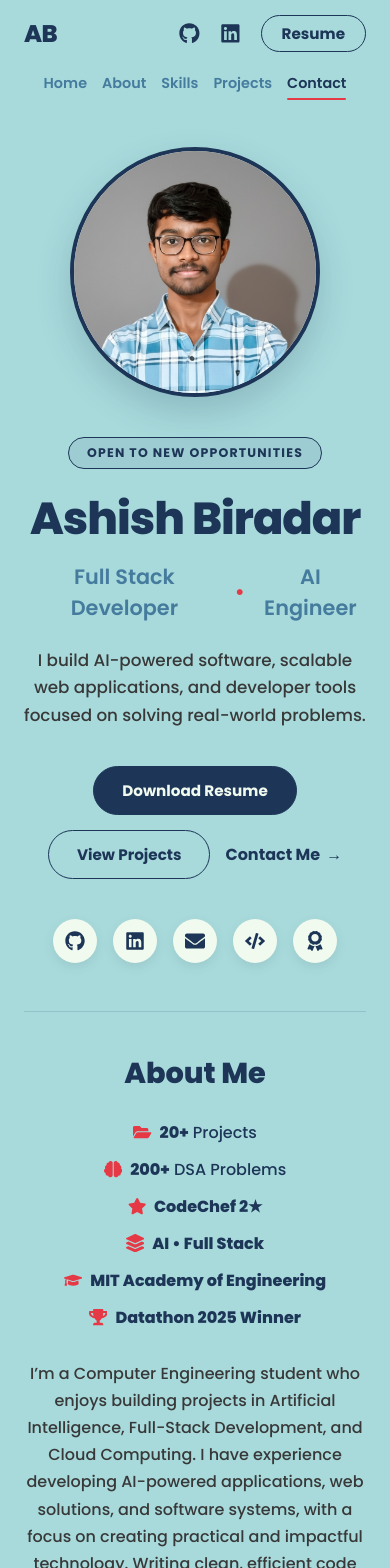
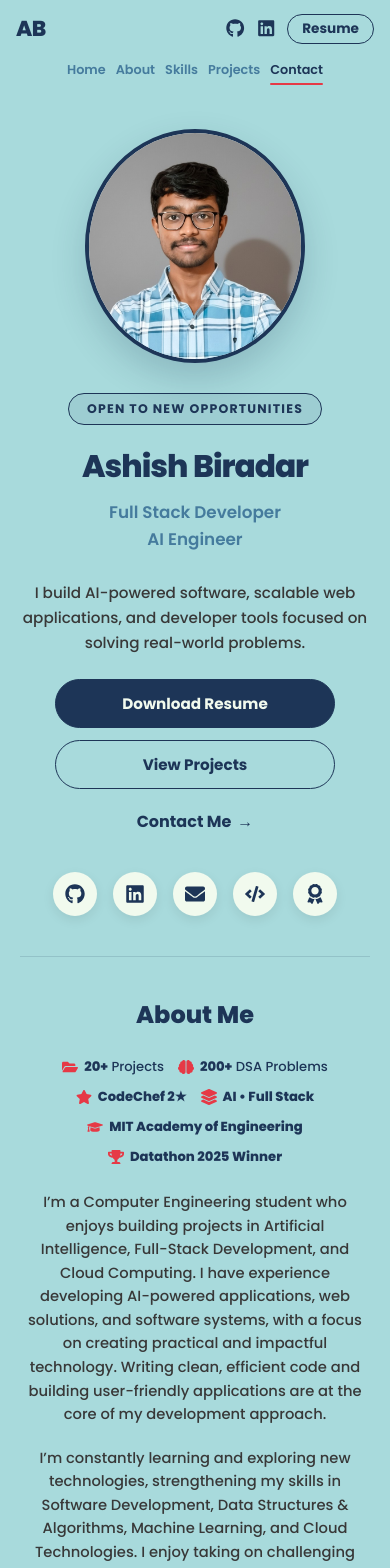
Before and after one commit to Aashu-1911/Ashish-Portfolio, a React (Vite) app in the folder frontend/: page / in a window 390 px wide. Shown: the top 1568 px of the page. Built offline with nearby package versions, Linux system fonts and the light colour scheme; no server answers.

Commit message:
made website mobile responsive

```diff
--- a/frontend/src/components/About/About.css
+++ b/frontend/src/components/About/About.css
@@ -65,13 +65,20 @@
   font-weight: 600;
   color: #457B9D;
   margin-bottom: 24px;
-  display: flex;
-  align-items: center;
+  line-height: 1.4;
+  text-align: left;
+}
+
+.subtitle-segment {
+  display: inline-block;
+  white-space: nowrap;
 }
 
 .subtitle-dot {
   color: #E63946;
   margin: 0 10px;
+  display: inline-block;
+  vertical-align: middle;
 }
 
 /* Tagline */
@@ -298,9 +305,16 @@
 @media (max-width: 768px) {
   .about-stats-text-row {
     display: flex;
-    flex-direction: column;
-    gap: 12px;
-    margin-bottom: 30px;
+    flex-direction: row;
+    flex-wrap: wrap;
+    justify-content: center;
+    gap: 10px 14px;
+    margin-bottom: 24px;
+    padding: 0 10px;
+  }
+
+  .stat-text-item {
+    font-size: 0.9rem;
   }
 
   .stat-separator {
@@ -308,13 +322,13 @@
   }
 
   .about-section {
-    padding: 2rem 1.5rem;
+    padding: 2rem 1.25rem;
   }
 
   .hero-container {
     flex-direction: column-reverse;
-    gap: 40px;
-    margin-bottom: 3rem;
+    gap: 30px;
+    margin-bottom: 2.5rem;
   }
 
   .hero-content {
@@ -323,25 +337,49 @@
   }
 
   .hero-name {
-    font-size: 2.8rem;
+    font-size: 2.4rem;
   }
 
   .hero-subtitle {
-    font-size: 1.3rem;
+    font-size: 1.2rem;
+    text-align: center;
+    width: 100%;
+  }
+
+  .hero-subtitle .subtitle-dot {
+    display: none;
+  }
+
+  .hero-subtitle .subtitle-segment {
+    display: block;
+    text-align: center;
+    margin-bottom: 4px;
   }
 
   .hero-tagline {
-    font-size: 1.05rem;
+    font-size: 0.95rem;
+    margin-bottom: 24px;
   }
 
   .hero-actions {
+    flex-direction: column;
+    align-items: center;
+    width: 100%;
+    gap: 12px;
+    margin-bottom: 30px;
+  }
+
+  .hero-actions .btn {
+    width: 100%;
+    max-width: 280px;
     justify-content: center;
-    gap: 15px;
   }
 
   .profile-image-container {
-    width: 250px;
-    height: 250px;
+    width: 60vw;
+    height: 60vw;
+    max-width: 220px;
+    min-width: 160px;
   }
 
   .about-details-title {
@@ -352,3 +390,32 @@
     font-size: 1rem;
   }
 }
+
+@media (max-width: 480px) {
+  .hero-name {
+    font-size: 1.95rem;
+  }
+
+  .hero-subtitle {
+    font-size: 1.05rem;
+  }
+
+  .about-details-title {
+    font-size: 1.5rem;
+    margin-bottom: 16px;
+  }
+
+  .about-details-text {
+    font-size: 0.92rem;
+    line-height: 1.6;
+  }
+
+  .stat-text-item {
+    font-size: 0.82rem;
+    gap: 6px;
+  }
+
+  .stat-text-icon {
+    font-size: 1rem;
+  }
+}
--- a/frontend/src/components/About/About.jsx
+++ b/frontend/src/components/About/About.jsx
@@ -46,7 +46,9 @@ const About = ({ id }) => {
           </div>
 
           <div className="hero-subtitle">
-            Full Stack Developer <span className="subtitle-dot">•</span> AI Engineer
+            <span className="subtitle-segment">Full Stack Developer</span>
+            <span className="subtitle-dot">•</span>
+            <span className="subtitle-segment">AI Engineer</span>
           </div>
 
           <p className="hero-tagline">
--- a/frontend/src/components/Contact/Stepper.css
+++ b/frontend/src/components/Contact/Stepper.css
@@ -185,3 +185,39 @@ input::placeholder, textarea::placeholder {
 input:focus, textarea:focus {
     border-color: #f1faee8e; /* Highlight on focus */
 }
+
+@media (max-width: 480px) {
+  .step-indicator-row {
+    padding: 1.25rem 1rem;
+  }
+
+  .step-default {
+    padding-left: 1rem;
+    padding-right: 1rem;
+  }
+
+  .footer-container {
+    padding-left: 1rem;
+    padding-right: 1rem;
+    padding-bottom: 1.25rem;
+  }
+
+  .footer-nav {
+    margin-top: 1.5rem;
+  }
+
+  input, textarea {
+    font-size: 14px;
+    padding: 8px;
+  }
+
+  .step-circle-container h2 {
+    font-size: 1.25rem !important;
+    margin-bottom: 10px;
+    line-height: 1.35;
+  }
+
+  .step-circle-container p {
+    font-size: 0.9rem !important;
+  }
+}
--- a/frontend/src/components/Navbar/navbar.css
+++ b/frontend/src/components/Navbar/navbar.css
@@ -119,4 +119,36 @@
   .nav-link {
     font-size: 0.9rem;
   }
+
+  .navbar-right {
+    gap: 12px;
+  }
+
+  .connect-border {
+    padding: 4px 14px;
+    font-size: 0.85rem;
+  }
+
+  .navbar-icon-link {
+    font-size: 1.15rem;
+  }
 }
+
+@media (max-width: 480px) {
+  .navbar {
+    padding: 12px 1rem;
+  }
+
+  .navbar-center {
+    gap: 10px;
+    margin-top: 10px;
+  }
+
+  .nav-link {
+    font-size: 0.8rem;
+  }
+
+  .navbar-left {
+    font-size: 1.35rem;
+  }
+}
--- a/frontend/src/components/Projects/ProjectSection.css
+++ b/frontend/src/components/Projects/ProjectSection.css
@@ -312,3 +312,35 @@
     width: 36px;
   }
 }
+
+@media (max-width: 480px) {
+  .heading-1 {
+    font-size: 1.5rem;
+    padding-bottom: 12px;
+  }
+
+  .project-overlay {
+    padding: 12px;
+  }
+
+  .heading-tit {
+    font-size: 1.15rem;
+    margin-bottom: 8px;
+  }
+
+  .project-description {
+    font-size: 0.78rem;
+    line-height: 1.45;
+    margin-bottom: 14px;
+    -webkit-line-clamp: 3;
+  }
+
+  .project-actions {
+    gap: 8px;
+  }
+
+  .project-action-btn {
+    padding: 6px 12px;
+    font-size: 0.76rem;
+  }
+}
--- a/frontend/src/components/Skills/SkillTable.css
+++ b/frontend/src/components/Skills/SkillTable.css
@@ -256,3 +256,51 @@
     gap: 8px;
   }
 }
+
+@media (max-width: 480px) {
+  .skills-slider-viewport {
+    margin: 0 4px; /* collapse viewport margin to let card be wider */
+  }
+
+  .skills-column {
+    padding: 24px 12px;
+  }
+
+  .slider-arrow {
+    position: absolute;
+    top: 50%;
+    transform: translateY(-50%);
+    width: 34px;
+    height: 34px;
+    font-size: 0.85rem;
+    box-shadow: 0 3px 10px rgba(0, 0, 0, 0.15);
+    background-color: rgba(255, 255, 255, 0.95);
+  }
+
+  .slider-arrow.left-arrow {
+    left: -4px;
+  }
+
+  .slider-arrow.right-arrow {
+    right: -4px;
+  }
+
+  .tech-stack-grid {
+    grid-template-columns: repeat(3, minmax(0, 1fr));
+    gap: 6px;
+  }
+
+  .tech-badge {
+    padding: 8px 2px;
+    gap: 4px;
+    border-radius: 8px;
+  }
+
+  .tech-badge-icon {
+    font-size: 1.15rem;
+  }
+
+  .tech-badge-name {
+    font-size: 0.65rem;
+  }
+}
```
